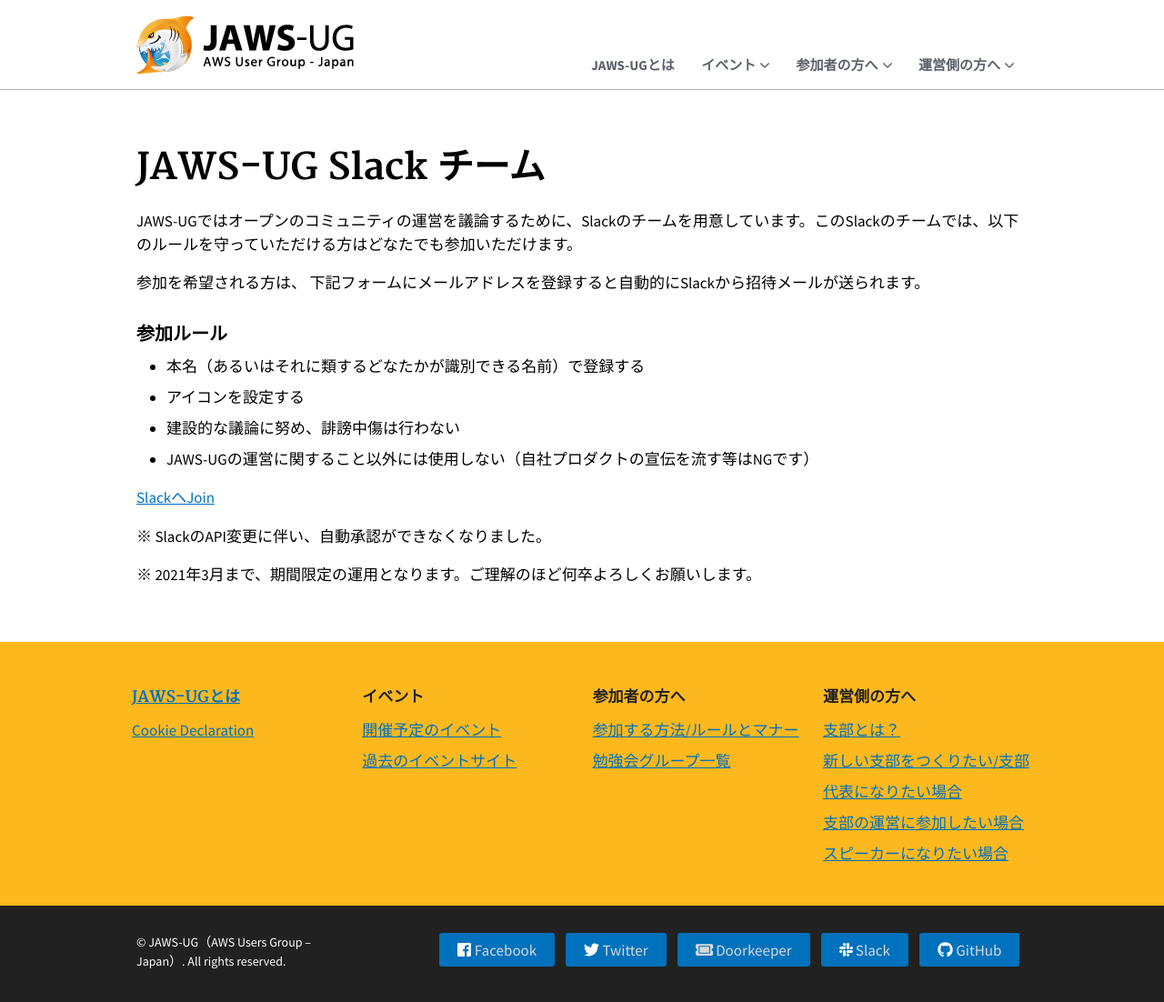
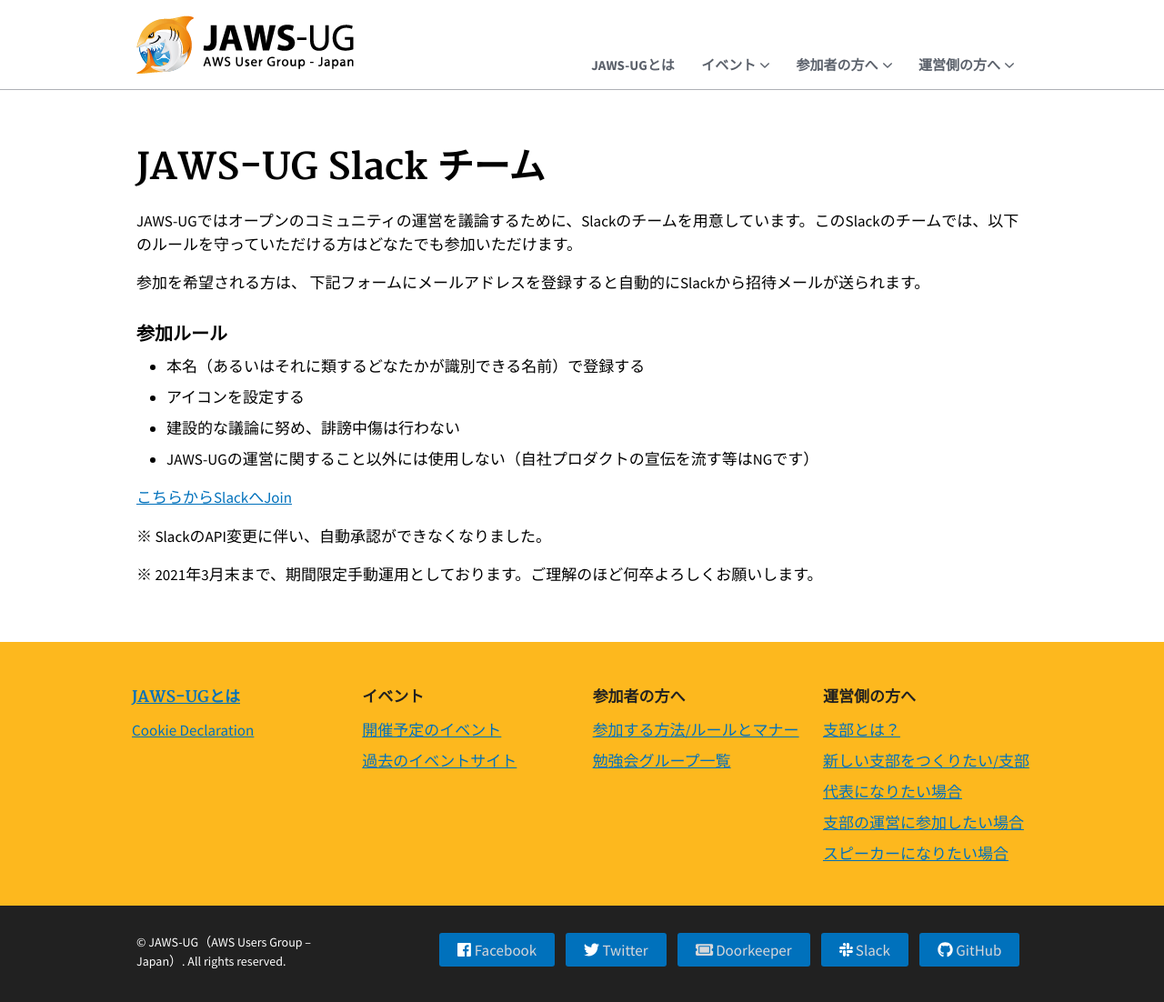
Before and after one commit to jaws-ug/jaws-ug.jp, a Jekyll site: the page built from pages/jaws-ug-slack.md, in a window 1280 px wide. Shown: the whole page at 91% size. Built offline with Jekyll 4.4.1, drawn with Linux system fonts in a browser that asks for light colours; nearby versions of some CDN libraries; comment, search, counter and statistics services are not loaded.

Commit message:
change text

```diff
--- a/pages/jaws-ug-slack.md
+++ b/pages/jaws-ug-slack.md
@@ -16,9 +16,9 @@
 * 建設的な議論に努め、誹謗中傷は行わない
 * JAWS-UGの運営に関すること以外には使用しない（自社プロダクトの宣伝を流す等はNGです）
 
-[SlackへJoin](https://join.slack.com/t/make-jawsug/shared_invite/zt-lzg2r4ma-BbzKuUEs0IzTm4SLCNdZRQ "SlackへJoin")
+[こちらからSlackへJoin](https://join.slack.com/t/make-jawsug/shared_invite/zt-lzg2r4ma-BbzKuUEs0IzTm4SLCNdZRQ "こちらからSlackへJoin")
 
 
 ※ SlackのAPI変更に伴い、自動承認ができなくなりました。
 
-※ 2021年3月まで、期間限定の運用となります。ご理解のほど何卒よろしくお願いします。
+※ 2021年3月末まで、期間限定手動運用としております。ご理解のほど何卒よろしくお願いします。
```
